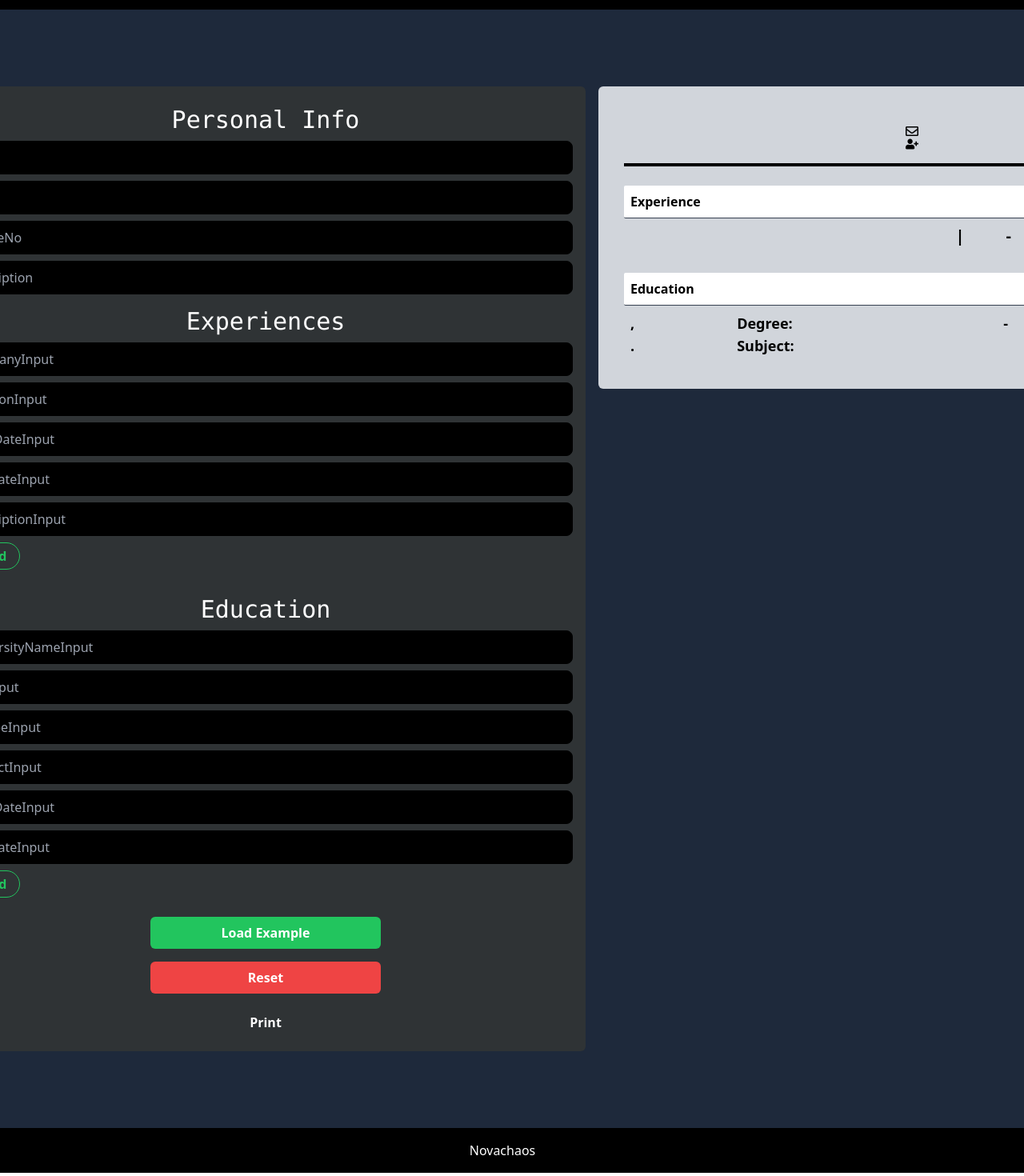
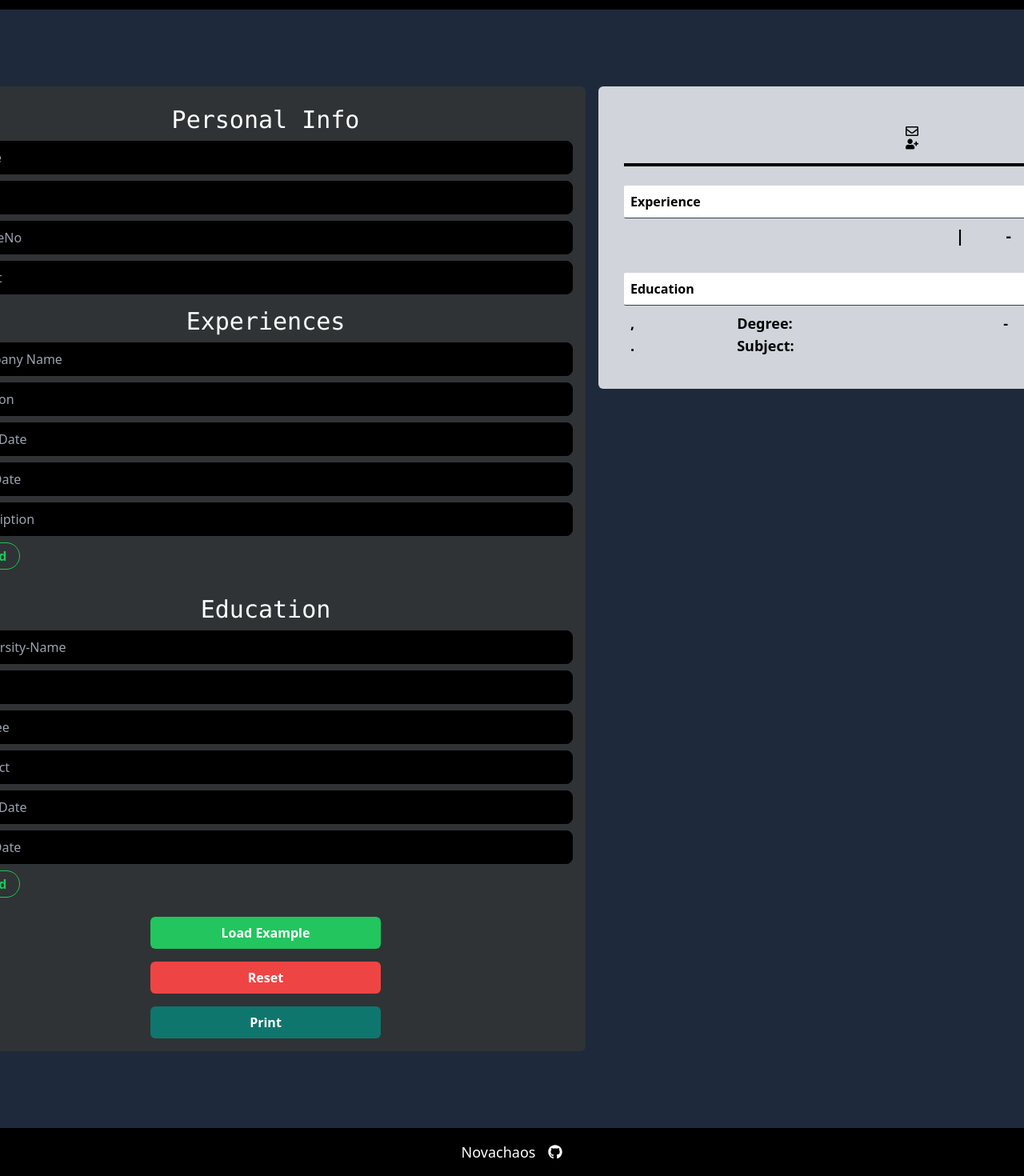
Before and after one commit to Novachaos82/cv-project, a React (Create React App) app: page / in a window 1280 px wide. Shown: the part 68-1538 px from the top of the page at 80% size. Built offline with nearby package versions, Linux system fonts and the light colour scheme.

Commit message:
convenience fix

```diff
--- a/src/components/form/educationForm.jsx
+++ b/src/components/form/educationForm.jsx
@@ -14,7 +14,7 @@ const EducationForm = (props) => {
                   props.change(index, e);
                 }}
                 value={obj.universityName}
-                placeholder="universityNameInput"
+                placeholder="University-Name"
                 id="universityName"
               ></input>
             </div>
@@ -25,7 +25,7 @@ const EducationForm = (props) => {
                   props.change(index, e);
                 }}
                 value={obj.city}
-                placeholder="cityInput"
+                placeholder="City"
                 id="city"
               ></input>
             </div>
@@ -36,7 +36,7 @@ const EducationForm = (props) => {
                   props.change(index, e);
                 }}
                 value={obj.degree}
-                placeholder="degreeInput"
+                placeholder="Degree"
                 id="degree"
               ></input>
             </div>
@@ -47,7 +47,7 @@ const EducationForm = (props) => {
                   props.change(index, e);
                 }}
                 value={obj.subject}
-                placeholder="subjectInput"
+                placeholder="Subject"
                 id="subject"
               ></input>
             </div>
@@ -58,7 +58,7 @@ const EducationForm = (props) => {
                   props.change(index, e);
                 }}
                 value={obj.startDate}
-                placeholder="startDateInput"
+                placeholder="Start-Date"
                 id="startDate"
               ></input>
             </div>
@@ -69,7 +69,7 @@ const EducationForm = (props) => {
                   props.change(index, e);
                 }}
                 value={obj.endDate}
-                placeholder="endDateInput"
+                placeholder="End-Date"
                 id="endDate"
               ></input>
             </div>
--- a/src/components/form/footer.jsx
+++ b/src/components/form/footer.jsx
@@ -1,17 +1,15 @@
+import { FaGithub } from "react-icons/fa";
+
 const Footer = () => {
   return (
     <div>
-      <div className="flex items-center justify-center bg-black text-white p-4 bottom-0 w-full">
+      <div className="flex items-center justify-center bg-black text-white p-4 bottom-0 w-full gap-4 text-lg">
         Novachaos
-        <a href="https://github.com/Novachaos82" className="inline-block">
-          <svg
-            xmlns="http://www.w3.org/2000/svg"
-            width="24"
-            height="24"
-            viewBox="0 0 24 24"
-          >
-            <path d="M12 0c-6.626 0-12 5.373-12 12 0 5.302 3.438 9.8 8.207 11.387.599.111.793-.261.793-.577v-2.234c-3.338.726-4.033-1.416-4.033-1.416-.546-1.387-1.333-1.756-1.333-1.756-1.089-.745.083-.729.083-.729 1.205.084 1.839 1.237 1.839 1.237 1.07 1.834 2.807 1.304 3.492.997.107-.775.418-1.305.762-1.604-2.665-.305-5.467-1.334-5.467-5.931 0-1.311.469-2.381 1.236-3.221-.124-.303-.535-1.524.117-3.176 0 0 1.008-.322 3.301 1.23.957-.266 1.983-.399 3.003-.404 1.02.005 2.047.138 3.006.404 2.291-1.552 3.297-1.23 3.297-1.23.653 1.653.242 2.874.118 3.176.77.84 1.235 1.911 1.235 3.221 0 4.609-2.807 5.624-5.479 5.921.43.372.823 1.102.823 2.222v3.293c0 .319.192.694.801.576 4.765-1.589 8.199-6.086 8.199-11.386 0-6.627-5.373-12-12-12z" />
-          </svg>
+        <a
+          href="https://github.com/Novachaos82"
+          className="inline-block text-lg"
+        >
+          <FaGithub />
         </a>
       </div>
     </div>
--- a/src/components/form/header.jsx
+++ b/src/components/form/header.jsx
@@ -1,7 +1,9 @@
 const Header = () => {
   return (
-    <div className="w-full bg-black p-4 flex justify-center items-center">
-      <h3 className="text-white text-5xl font-medium">Header</h3>
+    <div className="w-full bg-black p-5 flex justify-center items-center">
+      <h3 className="text-white text-4xl font-semibold font-sans tracking-wide">
+        Cv Generator
+      </h3>
     </div>
   );
 };
--- a/src/components/form/mainForm.jsx
+++ b/src/components/form/mainForm.jsx
@@ -247,7 +247,9 @@ class MainForm extends Component {
               <div>
                 <ReactToPrint
                   trigger={() => {
-                    return <button className="misc-btn">Print</button>;
+                    return (
+                      <button className="misc-btn bg-teal-700">Print</button>
+                    );
                   }}
                   content={() => this.componentRef}
                   documentTitle="CV"
--- a/src/components/form/personalForm.jsx
+++ b/src/components/form/personalForm.jsx
@@ -6,7 +6,7 @@ const PersonalForm = (props) => {
         <input
           className="input"
           onChange={props.change}
-          placeholder="name"
+          placeholder="Name"
           id="name"
         ></input>
       </div>
@@ -14,7 +14,7 @@ const PersonalForm = (props) => {
         <input
           className="input"
           onChange={props.change}
-          placeholder="email"
+          placeholder="Email"
           id="email"
         ></input>
       </div>
@@ -30,7 +30,7 @@ const PersonalForm = (props) => {
         <input
           className="input"
           onChange={props.change}
-          placeholder="description"
+          placeholder="About"
           id="description"
         ></input>
       </div>
--- a/src/components/form/workExperienceForm.jsx
+++ b/src/components/form/workExperienceForm.jsx
@@ -13,7 +13,7 @@ const WorkExperienceForm = (props) => {
                   props.change(index, e);
                 }}
                 value={obj.company}
-                placeholder="companyInput"
+                placeholder="Company Name"
                 id="company"
               ></input>
             </div>
@@ -24,7 +24,7 @@ const WorkExperienceForm = (props) => {
                   props.change(index, e);
                 }}
                 value={obj.position}
-                placeholder="positionInput"
+                placeholder="Position"
                 id="position"
               ></input>
             </div>
@@ -35,7 +35,7 @@ const WorkExperienceForm = (props) => {
                   props.change(index, e);
                 }}
                 value={obj.startDate}
-                placeholder="startDateInput"
+                placeholder="Start-Date"
                 id="startDate"
               ></input>
             </div>
@@ -46,7 +46,7 @@ const WorkExperienceForm = (props) => {
                   props.change(index, e);
                 }}
                 value={obj.endDate}
-                placeholder="endDateInput"
+                placeholder="End-Date"
                 id="endDate"
               ></input>
             </div>
@@ -57,7 +57,7 @@ const WorkExperienceForm = (props) => {
                   props.change(index, e);
                 }}
                 value={obj.description}
-                placeholder="descriptionInput"
+                placeholder="Description"
                 id="description"
               ></input>
             </div>
```
